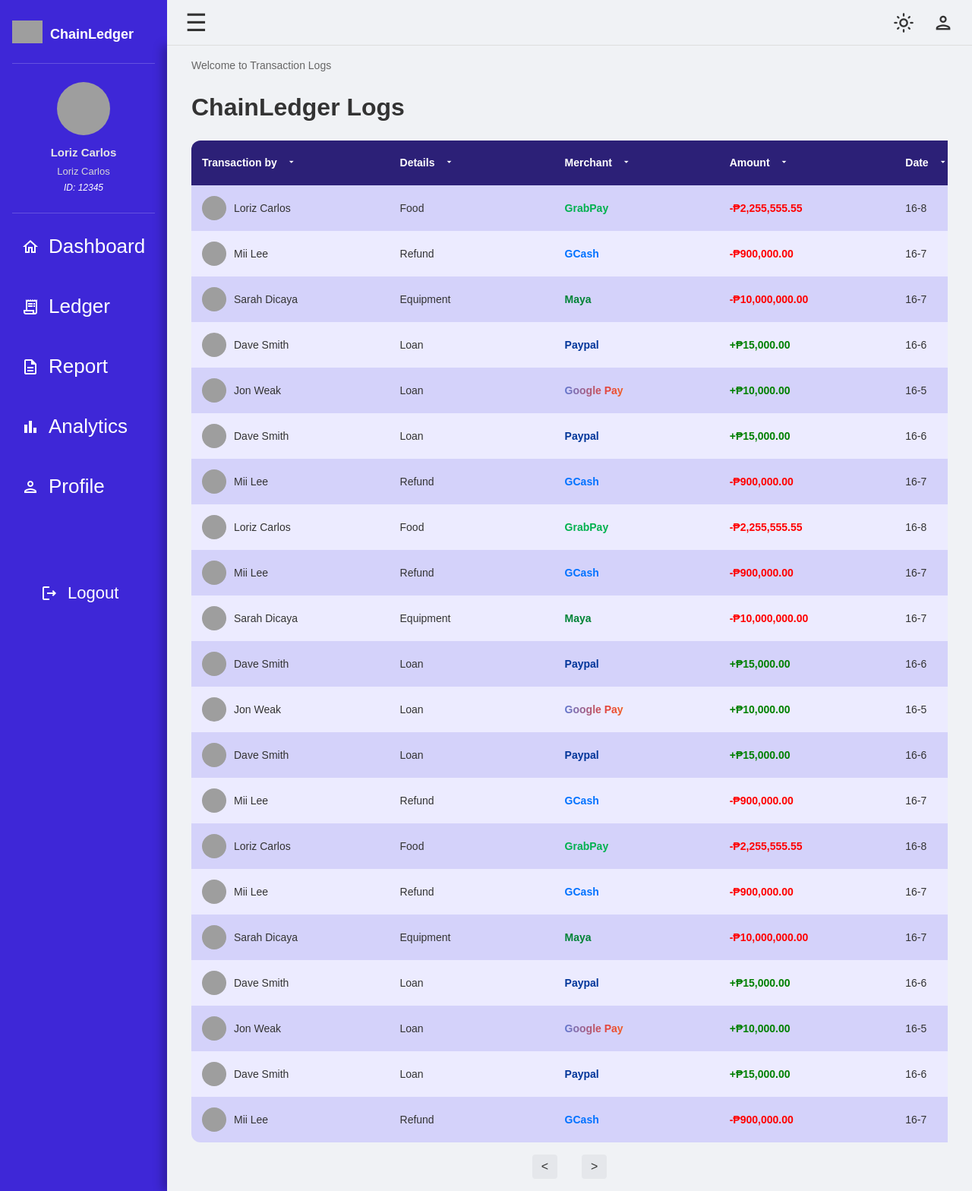
After one commit to LorizC/ChainLedger, a PHP site: page /logs.php in a window 1280 px wide. The commit adds this page. Shown: the whole page at 76% size. Run offline with PHP 8.4, Linux system fonts and the light colour scheme; some libraries are stand-ins or nearby versions; grey boxes are pictures that could not be loaded.

Commit message:
transaction_logs

```diff
--- /dev/null
+++ b/html/mainpages/logs.php
@@ -0,0 +1,232 @@
+<!--use include '../php/handlers/ledger.php'; ?> to connect php to html -->
+<?php
+$ledger = [
+  ["user" => "Loriz Carlos", "details" => "Food", "merchant" => "GrabPay", "amount" => "-₱2,255,555.55", "date" => "16-8"],
+  ["user" => "Mii Lee", "details" => "Refund", "merchant" => "GCash", "amount" => "-₱900,000.00", "date" => "16-7"],
+  ["user" => "Sarah Dicaya", "details" => "Equipment", "merchant" => "Maya", "amount" => "-₱10,000,000.00", "date" => "16-7"],
+  ["user" => "Dave Smith", "details" => "Loan", "merchant" => "Paypal", "amount" => "+₱15,000.00", "date" => "16-6"],
+  ["user" => "Jon Weak", "details" => "Loan", "merchant" => "Google Pay", "amount" => "+₱10,000.00", "date" => "16-5"],
+  ["user" => "Dave Smith", "details" => "Loan", "merchant" => "Paypal", "amount" => "+₱15,000.00", "date" => "16-6"],
+  ["user" => "Mii Lee", "details" => "Refund", "merchant" => "GCash", "amount" => "-₱900,000.00", "date" => "16-7"],
+  ["user" => "Loriz Carlos", "details" => "Food", "merchant" => "GrabPay", "amount" => "-₱2,255,555.55", "date" => "16-8"],
+  ["user" => "Mii Lee", "details" => "Refund", "merchant" => "GCash", "amount" => "-₱900,000.00", "date" => "16-7"],
+  ["user" => "Sarah Dicaya", "details" => "Equipment", "merchant" => "Maya", "amount" => "-₱10,000,000.00", "date" => "16-7"],
+  ["user" => "Dave Smith", "details" => "Loan", "merchant" => "Paypal", "amount" => "+₱15,000.00", "date" => "16-6"],
+  ["user" => "Jon Weak", "details" => "Loan", "merchant" => "Google Pay", "amount" => "+₱10,000.00", "date" => "16-5"],
+  ["user" => "Dave Smith", "details" => "Loan", "merchant" => "Paypal", "amount" => "+₱15,000.00", "date" => "16-6"],
+  ["user" => "Mii Lee", "details" => "Refund", "merchant" => "GCash", "amount" => "-₱900,000.00", "date" => "16-7"],
+  ["user" => "Loriz Carlos", "details" => "Food", "merchant" => "GrabPay", "amount" => "-₱2,255,555.55", "date" => "16-8"],
+  ["user" => "Mii Lee", "details" => "Refund", "merchant" => "GCash", "amount" => "-₱900,000.00", "date" => "16-7"],
+  ["user" => "Sarah Dicaya", "details" => "Equipment", "merchant" => "Maya", "amount" => "-₱10,000,000.00", "date" => "16-7"],
+  ["user" => "Dave Smith", "details" => "Loan", "merchant" => "Paypal", "amount" => "+₱15,000.00", "date" => "16-6"],
+  ["user" => "Jon Weak", "details" => "Loan", "merchant" => "Google Pay", "amount" => "+₱10,000.00", "date" => "16-5"],
+  ["user" => "Dave Smith", "details" => "Loan", "merchant" => "Paypal", "amount" => "+₱15,000.00", "date" => "16-6"],
+  ["user" => "Mii Lee", "details" => "Refund", "merchant" => "GCash", "amount" => "-₱900,000.00", "date" => "16-7"],
+];
+?>
+<!DOCTYPE html>
+<html lang="en">
+<head>
+  <meta charset="UTF-8">
+  <title>Transaction Logs</title>
+  <link rel="stylesheet" href="css/main.css">
+
+  <!-- Alpine.js -->
+  <script src="https://unpkg.com/alpinejs" defer></script>
+
+  <!-- Tailwind CSS -->
+  <script src="https://cdn.tailwindcss.com"></script>
+  <script>tailwind.config = { darkMode: 'class' }</script>
+
+  <!-- Icons & Charts -->
+  <script src="https://unpkg.com/feather-icons"></script>
+  <script src="https://cdn.jsdelivr.net/npm/chart.js"></script>
+  <link href="https://fonts.googleapis.com/icon?family=Material+Icons+Outlined" rel="stylesheet">
+
+  <!-- Custom Theme Logic -->
+  <script src="../../js/user.js"></script>
+</head>
+<body>
+  <!-- Sidebar -->
+  <?php include './includes/sidebar.php'; ?>
+
+  <!-- Main -->
+  <main class="main">
+    <!-- Header -->
+    <?php include './includes/header.php'; ?>
+
+    <!-- Title & Welcome -->
+    <div class="title-block">
+      <p>Welcome to Transaction Logs</p>
+      <h1>ChainLedger Logs</h1>
+    </div>
+
+    <section class="content">
+      <div class="ledger-section">
+        <div class="ledger-wrapper">
+          <table class="ledger-table">
+<thead class="bg-gray-200 dark:bg-gray-800 text-gray-700 dark:text-gray-200">
+  <tr>
+    <!-- Transaction by -->
+    <th class="px-4 py-2 text-left">
+      <div class="flex items-center gap-2 relative" x-data="{ open: false }">
+        <span>Transaction by</span>
+        <button
+          class="p-1 rounded hover:bg-gray-200 dark:hover:bg-gray-700"
+          @click="open = !open"
+        >
+          <span class="material-icons-outlined text-sm">arrow_drop_down</span>
+        </button>
+        <div
+          x-show="open"
+          @click.away="open = false"
+          class="absolute top-full mt-1 w-40 bg-white dark:bg-gray-900 border border-gray-200
+                 dark:border-gray-700 rounded shadow-lg z-10"
+        >
+          <ul class="py-1 text-sm text-black dark:text-gray-200">
+            <li><a href="#" class="block px-4 py-2 hover:bg-gray-100 dark:hover:bg-gray-700">All</a></li>
+            <li><a href="#" class="block px-4 py-2 hover:bg-gray-100 dark:hover:bg-gray-700">Loriz Carlos</a></li>
+            <li><a href="#" class="block px-4 py-2 hover:bg-gray-100 dark:hover:bg-gray-700">Mii Lee</a></li>
+            <li><a href="#" class="block px-4 py-2 hover:bg-gray-100 dark:hover:bg-gray-700">Sarah Dicaya</a></li>
+          </ul>
+        </div>
+      </div>
+    </th>
+
+    <!-- Details -->
+    <th class="px-4 py-2 text-left">
+      <div class="flex items-center gap-2 relative" x-data="{ open: false }">
+        <span>Details</span>
+        <button
+          class="p-1 rounded hover:bg-gray-200 dark:hover:bg-gray-700"
+          @click="open = !open"
+        >
+          <span class="material-icons-outlined text-sm">arrow_drop_down</span>
+        </button>
+        <div
+          x-show="open"
+          @click.away="open = false"
+          class="absolute top-full mt-1 w-32 bg-white dark:bg-gray-900 border
+                 border-gray-200 dark:border-gray-700 rounded shadow-lg z-10"
+        >
+          <ul class="py-1 text-sm text-black dark:text-gray-200">
+            <li><a href="#" class="block px-4 py-2 hover:bg-gray-100 dark:hover:bg-gray-700">All</a></li>
+            <li><a href="#" class="block px-4 py-2 hover:bg-gray-100 dark:hover:bg-gray-700">Food</a></li>
+            <li><a href="#" class="block px-4 py-2 hover:bg-gray-100 dark:hover:bg-gray-700">Equipment</a></li>
+            <li><a href="#" class="block px-4 py-2 hover:bg-gray-100 dark:hover:bg-gray-700">Loan</a></li>
+            <li><a href="#" class="block px-4 py-2 hover:bg-gray-100 dark:hover:bg-gray-700">Refund</a></li>
+          </ul>
+        </div>
+      </div>
+    </th>
+
+    <!-- Merchant -->
+    <th class="px-4 py-2 text-left">
+      <div class="flex items-center gap-2 relative" x-data="{ open: false }">
+        <span>Merchant</span>
+        <button
+          class="p-1 rounded hover:bg-gray-200 dark:hover:bg-gray-700"
+          @click="open = !open"
+        >
+          <span class="material-icons-outlined text-sm">arrow_drop_down</span>
+        </button>
+        <div
+          x-show="open"
+          @click.away="open = false"
+          class="absolute top-full mt-1 w-32 bg-white dark:bg-gray-900 border
+                 border-gray-200 dark:border-gray-700 rounded shadow-lg z-10"
+        >
+          <ul class="py-1 text-sm text-black dark:text-gray-200">
+            <li><a href="#" class="block px-4 py-2 hover:bg-gray-100 dark:hover:bg-gray-700">All</a></li>
+            <li><a href="#" class="block px-4 py-2 hover:bg-gray-100 dark:hover:bg-gray-700">Gcash</a></li>
+            <li><a href="#" class="block px-4 py-2 hover:bg-gray-100 dark:hover:bg-gray-700">GrabPay</a></li>
+            <li><a href="#" class="block px-4 py-2 hover:bg-gray-100 dark:hover:bg-gray-700">GooglePay</a></li>
+            <li><a href="#" class="block px-4 py-2 hover:bg-gray-100 dark:hover:bg-gray-700">Maya</a></li>
+            <li><a href="#" class="block px-4 py-2 hover:bg-gray-100 dark:hover:bg-gray-700">Paypal</a></li>
+          </ul>
+        </div>
+      </div>
+    </th>
+
+    <!-- Amount -->
+    <th class="px-4 py-2 text-left">
+      <div class="flex items-center gap-2 relative" x-data="{ open: false }">
+        <span>Amount</span>
+        <button
+          class="p-1 rounded hover:bg-gray-200 dark:hover:bg-gray-700"
+          @click="open = !open"
+        >
+          <span class="material-icons-outlined text-sm">arrow_drop_down</span>
+        </button>
+        <div
+          x-show="open"
+          @click.away="open = false"
+          class="absolute top-full mt-1 w-32 bg-white dark:bg-gray-900 border
+                 border-gray-200 dark:border-gray-700 rounded shadow-lg z-10"
+        >
+          <ul class="py-1 text-sm text-black dark:text-gray-200">
+            <li><a href="#" class="block px-4 py-2 hover:bg-gray-100 dark:hover:bg-gray-700">Highest</a></li>
+            <li><a href="#" class="block px-4 py-2 hover:bg-gray-100 dark:hover:bg-gray-700">Lowest</a></li>
+          </ul>
+        </div>
+      </div>
+    </th>
+
+    <!-- Date -->
+    <th class="px-4 py-2 text-left">
+      <div class="flex items-center gap-2 relative" x-data="{ open: false }">
+        <span>Date</span>
+        <button
+          class="p-1 rounded hover:bg-gray-200 dark:hover:bg-gray-700"
+          @click="open = !open"
+        >
+          <span class="material-icons-outlined text-sm">arrow_drop_down</span>
+        </button>
+        <div
+          x-show="open"
+          @click.away="open = false"
+          class="absolute top-full mt-1 w-32 bg-white dark:bg-gray-900 border
+                 border-gray-200 dark:border-gray-700 rounded shadow-lg z-10"
+        >
+          <ul class="py-1 text-sm text-black dark:text-gray-200">
+            <li><a href="#" class="block px-4 py-2 hover:bg-gray-100 dark:hover:bg-gray-700">Newest</a></li>
+            <li><a href="#" class="block px-4 py-2 hover:bg-gray-100 dark:hover:bg-gray-700">Oldest</a></li>
+          </ul>
+        </div>
+      </div>
+    </th>
+  </tr>
+</thead>
+
+<tbody id="ledger-body">
+  <?php foreach ($ledger as $index => $row): ?>
+    <tr class="ledger-row">
+      <td class="user-cell">
+        <img src="../../images/avatars/profile1.jpg" alt="Profile" class="user-icon">
+        <?= $row["user"] ?>
+      </td>
+      <td><?= $row["details"] ?></td>
+      <td class="merchant <?= strtolower(str_replace(' ', '', $row['merchant'])) ?>">
+        <?= $row["merchant"] ?>
+      </td>
+      <td class="amount <?= strpos($row["amount"], '-') !== false ? 'negative' : 'positive' ?>">
+        <?= $row["amount"] ?>
+      </td>
+      <td><?= $row["date"] ?></td>
+    </tr>
+  <?php endforeach; ?>
+</tbody>
+</table>
+
+<!-- Pagination -->
+<div class="flex justify-center items-center gap-4 mt-4">
+  <button id="prev-page" class="px-3 py-1 bg-gray-200 dark:bg-gray-700 rounded disabled:opacity-50">&lt;</button>
+  <span id="page-info" class="text-gray-700 dark:text-gray-300"></span>
+  <button id="next-page" class="px-3 py-1 bg-gray-200 dark:bg-gray-700 rounded disabled:opacity-50">&gt;</button>
+</div>
+        </div>
+      </div>
+    </section>
+  </main>
+</body>
+</html>
--- a/html/usercreation/change_password.php
+++ b/html/usercreation/change_password.php
@@ -8,7 +8,7 @@ include '../../php/handlers/change_password.php';
   <meta charset="UTF-8" />
   <meta http-equiv="X-UA-Compatible" content="IE=edge" />
   <meta name="viewport" content="width=device-width, initial-scale=1.0" />
-  <title>Change Password - ThriftTipid</title>
+  <title>Change Password - ChainLedger</title>
   <link rel="stylesheet" href="css/style.css" />
   <link rel="stylesheet" href="https://cdnjs.cloudflare.com/ajax/libs/font-awesome/5.15.4/css/all.min.css" />
   <link href="https://fonts.googleapis.com/icon?family=Material+Icons" rel="stylesheet">
@@ -28,7 +28,7 @@ include '../../php/handlers/change_password.php';
       <!-- Left side: Welcome message -->
       <div class="left-side">
         <div class="welcome-message">
-          <h1>Welcome to ThriftTipid</h1>
+          <h1>Welcome to ChainLedger</h1>
           <p>A Business E-wallet Transaction Monitoring System</p>
 
           <div class="features-section">
```
Also changed, not shown: html/mainpages/ledger.php (+6 -3 lines).
